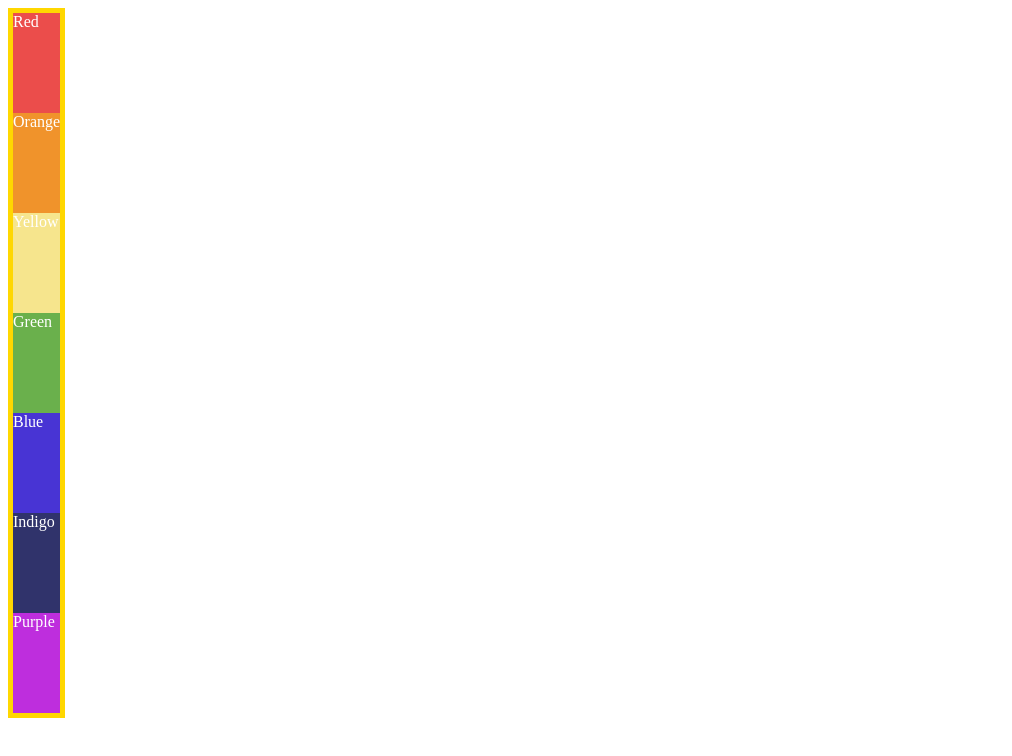
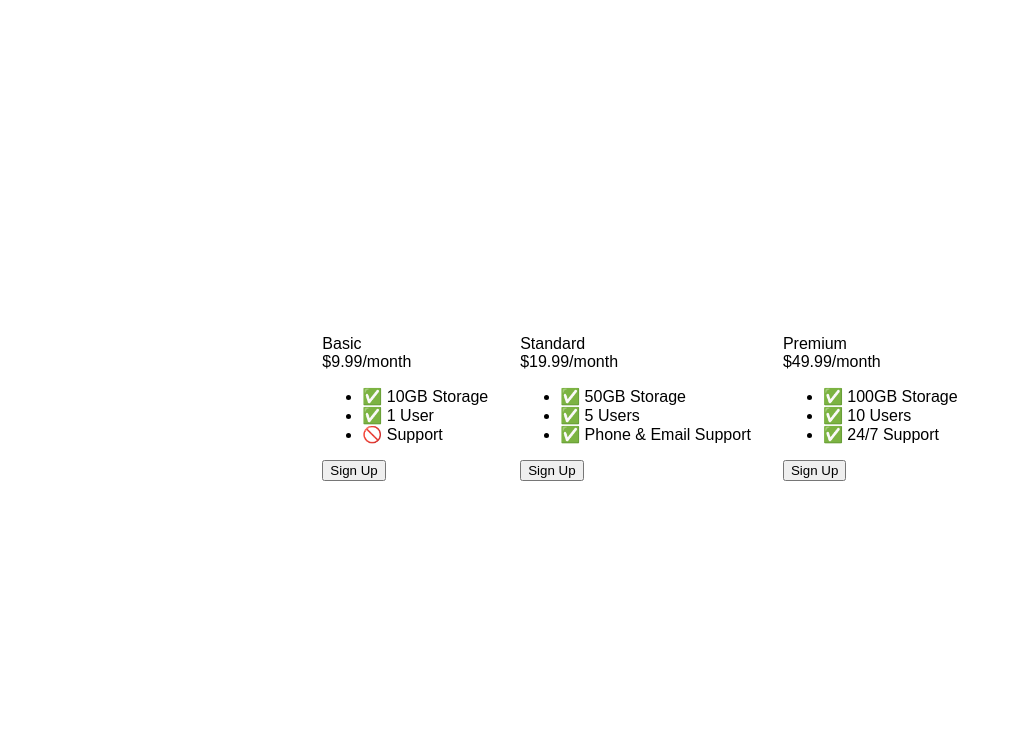
Before and after one commit to Jesskiroff/flexbox, a plain HTML site: page index.html in a window 1280 px wide. Shown: the whole page, without its empty margins (0-1012 px from the left). Drawn offline with Linux system fonts and the light colour scheme; a web font is replaced by a local one.

Commit message:
initialize flexbox project

```diff
--- a/index.html
+++ b/index.html
@@ -1,52 +1,63 @@
 <!DOCTYPE html>
-<html lang="en">
+<html>
+  <head>
+    <title>Flexbox Pricing Table</title>
+    <link rel="preconnect" href="https://fonts.googleapis.com" />
+    <link rel="preconnect" href="https://fonts.gstatic.com" crossorigin />
+    <link
+      href="https://fonts.googleapis.com/css2?family=Sono:wght@400;700&display=swap"
+      rel="stylesheet"
+    />
+    <style>
+      body {
+        font-family: "Sono", sans-serif;
 
-<head>
-  <meta charset="UTF-8">
-  <meta name="viewport" content="width=device-width, initial-scale=1.0">
-  <title>Flex Direction</title>
-  <!-- HINT:
-  https://developer.mozilla.org/en-US/docs/Web/CSS/Universal_selectors
-  https://developer.mozilla.org/en-US/docs/Learn/CSS/Building_blocks/Selectors/Combinators
-  -->
-  <style>
-    .container {
-      color: white;
-      border: 5px solid gold;
-      display: flex;
-      display: inline-flex;
-      flex-direction: column;
       }
-    .container > * {
-        flex-basis: 100px
+      .pricing-container{
+        display:flex;
+        justify-content:center;
+        align-items: center;
+        height: 100vh;
+        gap: 2rem;
       }
-
-    /*
-Select all the elements that are the direct
-children of the .container class.
-    */
-
-    .red {background-color: #eb4d4b;}
-    .orange {background-color: #f0932b;}
-    .yellow {background-color: #f6e58d;}
-    .green {background-color: #6ab04c;}
-    .blue {background-color: #4834d4;}
-    .indigo {background-color: #30336b;}
-    .purple {background-color: #be2edd;}
+      /* Hint: What can you do with a media query and flexbox? */
+      @media (max-width: 1250px) {
+      }
     </style>
   </head>
 
   <body>
-  <div class="container">
-    <div class="red">Red</div>
-    <div class="orange">Orange</div>
-    <div class="yellow">Yellow</div>
-    <div class="green">Green</div>
-    <div class="blue">Blue</div>
-    <div class="indigo">Indigo</div>
-    <div class="purple">Purple</div>
+    <div class="pricing-container">
+      <div class="pricing-plan">
+        <div class="plan-title">Basic</div>
+        <div class="plan-price">$9.99/month</div>
+        <ul class="plan-features">
+          <li>✅ 10GB Storage</li>
+          <li>✅ 1 User</li>
+          <li>🚫 Support</li>
+        </ul>
+        <button class="plan-button">Sign Up</button>
       </div>
-
+      <div class="pricing-plan">
+        <div class="plan-title">Standard</div>
+        <div class="plan-price">$19.99/month</div>
+        <ul class="plan-features">
+          <li>✅ 50GB Storage</li>
+          <li>✅ 5 Users</li>
+          <li>✅ Phone &amp; Email Support</li>
+        </ul>
+        <button class="plan-button">Sign Up</button>
+      </div>
+      <div class="pricing-plan">
+        <div class="plan-title">Premium</div>
+        <div class="plan-price">$49.99/month</div>
+        <ul class="plan-features">
+          <li>✅ 100GB Storage</li>
+          <li>✅ 10 Users</li>
+          <li>✅ 24/7 Support</li>
+        </ul>
+        <button class="plan-button">Sign Up</button>
+      </div>
+    </div>
   </body>
-
 </html>
```
Also changed, not shown: index2.html (added, +59 -0 lines). Lines whose indentation alone changed are shown as unchanged.
